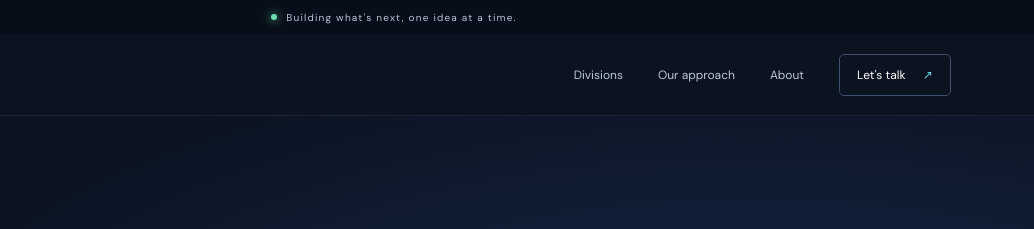
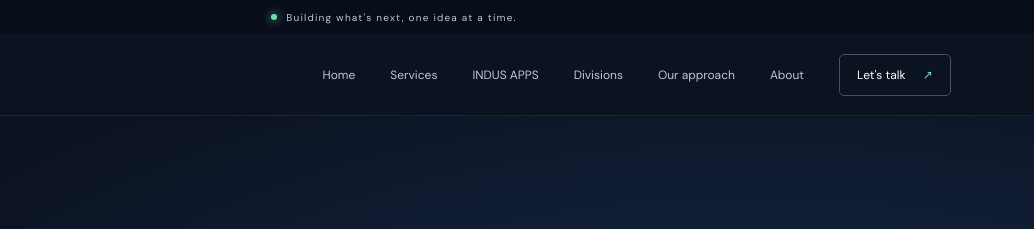
Before and after one commit to Szoyeb84/indus-preview, a plain HTML site: page services.html in a window 1280 px wide. Shown: the top 229 px of the page, 246-1280 px from the left. Drawn offline with Linux system fonts and the light colour scheme.

Commit message:
Unify INDUS website navigation across pages

```diff
--- a/services.html
+++ b/services.html
@@ -19,7 +19,7 @@
     <a class="brand" href="index.html" aria-label="INDUS home"><span class="brand-mark">I<span>N</span></span><span class="brand-name">INDUS<span class="brand-period">.</span></span></a>
     <button class="menu-toggle" aria-label="Open navigation" aria-expanded="false" aria-controls="primary-nav"><span></span><span></span></button>
     <nav id="primary-nav" class="primary-nav" aria-label="Main navigation">
-      <a href="index.html#divisions">Divisions</a><a href="index.html#approach">Our approach</a><a href="index.html#about">About</a>
+      <a href="index.html">Home</a><a href="services.html">Services</a><a href="indus-apps.html">INDUS APPS</a><a href="index.html#divisions">Divisions</a><a href="index.html#approach">Our approach</a><a href="index.html#about">About</a>
       <a class="nav-cta" href="index.html#contact">Let's talk <span>↗</span></a>
     </nav>
   </header>
```
